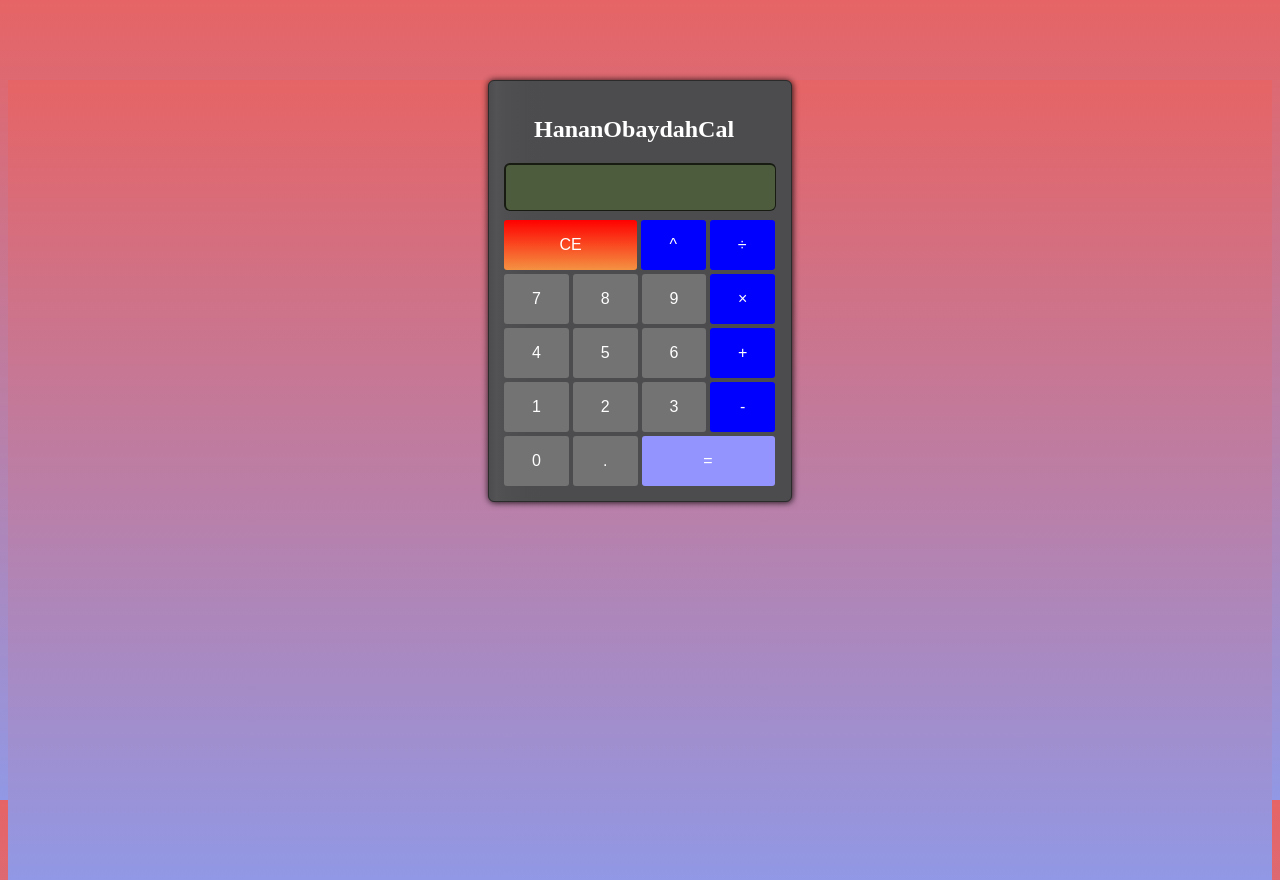
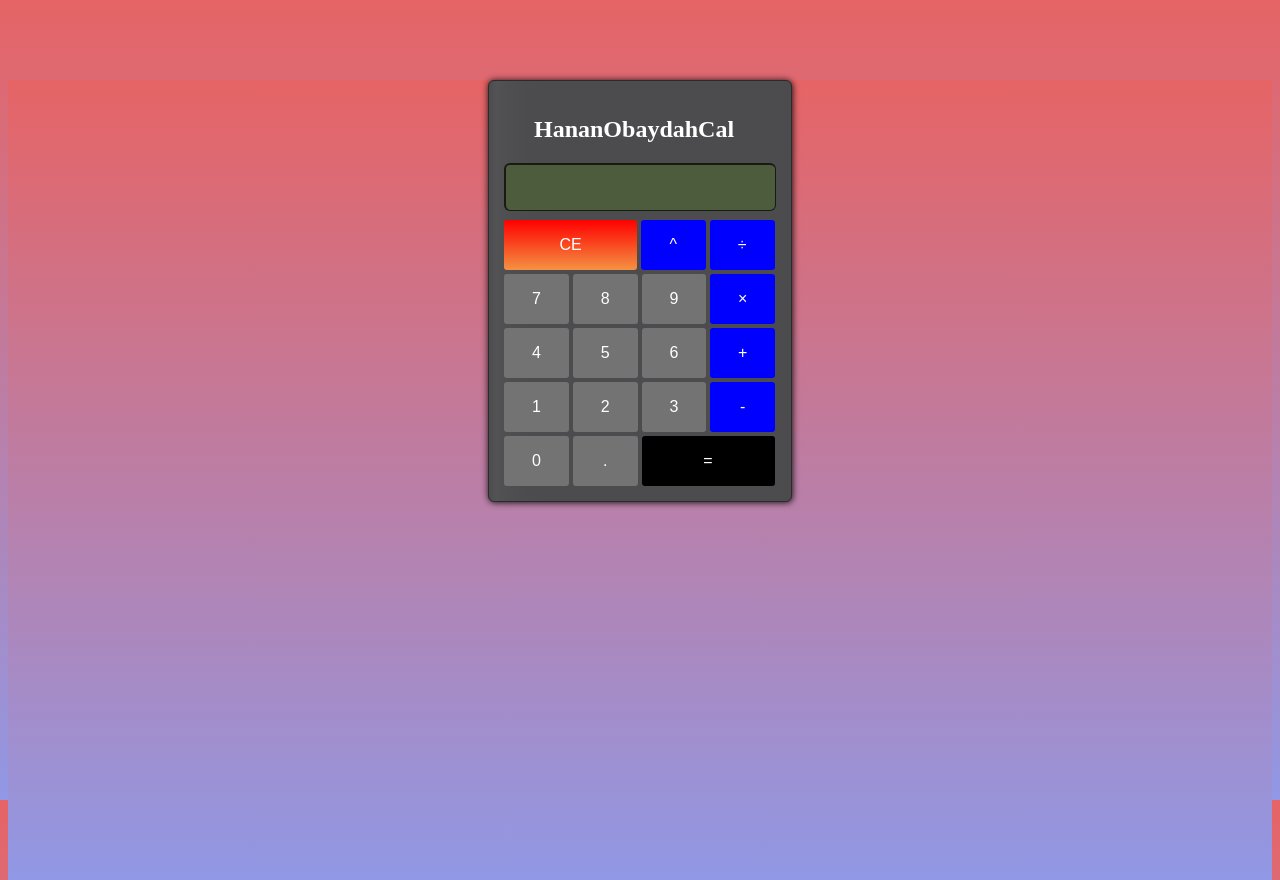
Before and after one commit to facn5/ObaydaHananCl, a plain HTML site: page index.html in a window 1280 px wide. Drawn offline with Linux system fonts and the light colour scheme.

Commit message:
equals button color fixed

```diff
--- a/styles.css
+++ b/styles.css
@@ -55,7 +55,7 @@
 
   #equals {
     width: 133px;
-    background-color: #9494FF;
+    background-color: #000000;
   }
 
   #minus, #plus, #divide, #multiply, #square {
```
